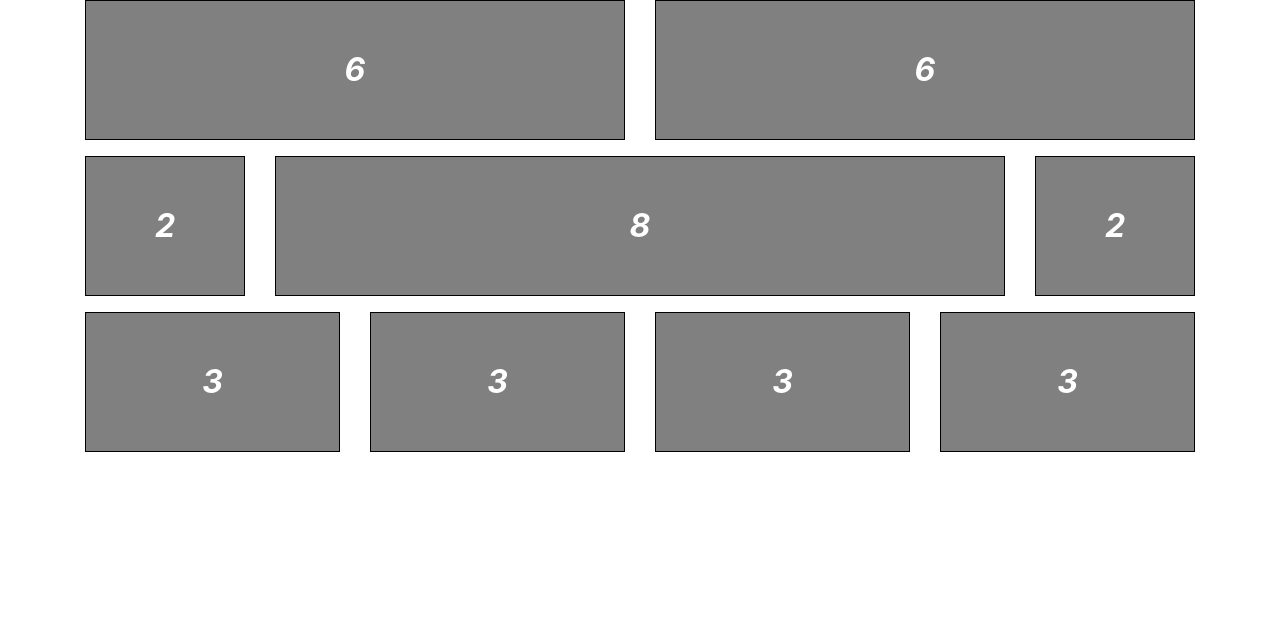
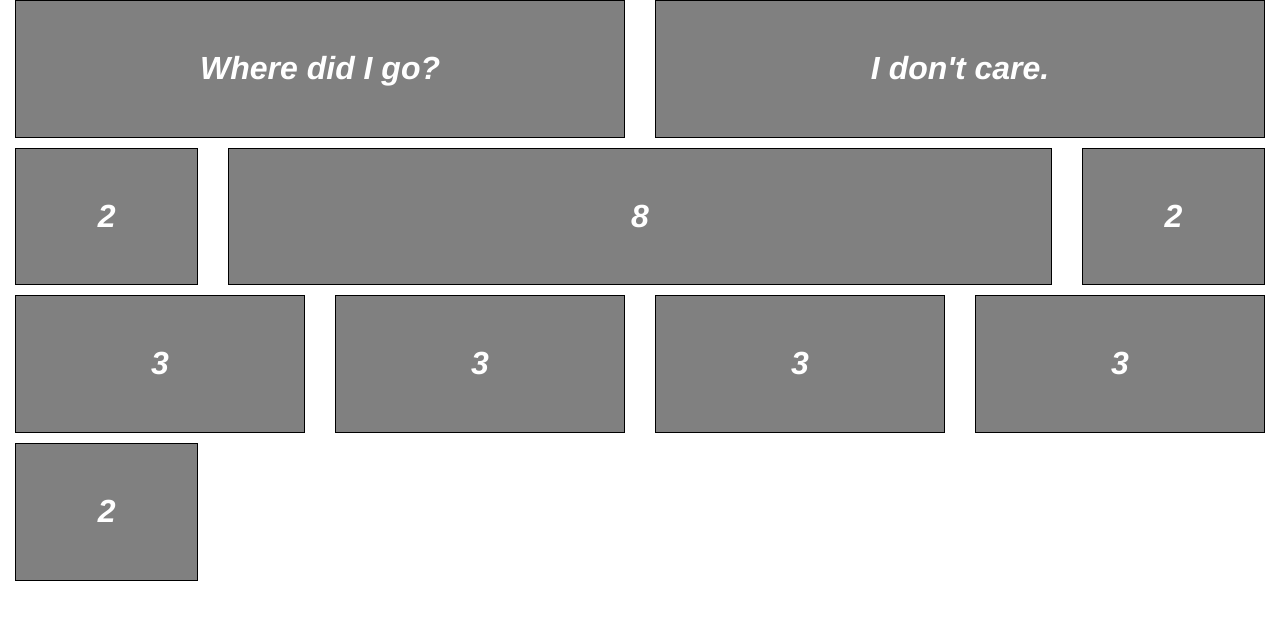
Before and after one commit to zachgroz/Gracchi-test, a plain HTML site: page Index.html in a window 1280 px wide. Drawn offline with nearby package versions, Linux system fonts and the light colour scheme.

Commit message:
Add new box

```diff
--- a/Index.html
+++ b/Index.html
@@ -3,18 +3,24 @@
 	<head>
 	<!-- Meta data-->
 		<title>Boiler plate</title>
-		<link rel="stylesheet" href="https://maxcdn.bootstrapcdn.com/bootstrap/4.0.0-beta.2/css/bootstrap.min.css" integrity="sha384-PsH8R72JQ3SOdhVi3uxftmaW6Vc51MKb0q5P2rRUpPvrszuE4W1povHYgTpBfshb" crossorigin="anonymous">
-		<script src="https://maxcdn.bootstrapcdn.com/bootstrap/4.0.0-beta.2/js/bootstrap.min.js" integrity="sha384-alpBpkh1PFOepccYVYDB4do5UnbKysX5WZXm3XxPqe5iKTfUKjNkCk9SaVuEZflJ" crossorigin="anonymous"></script>
+		<!-- Latest compiled and minified CSS -->
+		<link rel="stylesheet" href="https://maxcdn.bootstrapcdn.com/bootstrap/3.3.7/css/bootstrap.min.css" integrity="sha384-BVYiiSIFeK1dGmJRAkycuHAHRg32OmUcww7on3RYdg4Va+PmSTsz/K68vbdEjh4u" crossorigin="anonymous">
+
+		<!-- Optional theme -->
+		<link rel="stylesheet" href="https://maxcdn.bootstrapcdn.com/bootstrap/3.3.7/css/bootstrap-theme.min.css" integrity="sha384-rHyoN1iRsVXV4nD0JutlnGaslCJuC7uwjduW9SVrLvRYooPp2bWYgmgJQIXwl/Sp" crossorigin="anonymous">
+
+		<!-- Latest compiled and minified JavaScript -->
+		<script src="https://maxcdn.bootstrapcdn.com/bootstrap/3.3.7/js/bootstrap.min.js" integrity="sha384-Tc5IQib027qvyjSMfHjOMaLkfuWVxZxUPnCJA7l2mCWNIpG9mGCD8wGNIcPD7Txa" crossorigin="anonymous"></script>
 		<link rel="stylesheet" type="text/css" href="css/style.css">
 	</head>
 	<body>
-		<div class="container">
+		<div class="container-fluid">
 			<div class="row">
-				<div class="col-md-6">
-					<p class="content">6</p>
+				<div class="col-md-6 hidden-xs">
+					<p class="content">Where did I go?</p>
 				</div>
-				<div class="col-md-6">
-					<p class="content">6</p>
+				<div class="col-md-6 col-xs-12">
+					<p class="content">I don't care.</p>
 				</div>
 			</div>
 			<div class="row">
@@ -42,6 +48,16 @@
 					<p class="content">3</p>
 				</div>
 			</div>
+			<div class="row">
+				<div class="col-xs-12 col-sm-8 col-md-4 col-lg-2">
+					<p class="content">2</p>
+				</div>
+			</div>
+			<div class="row">
+				<div class="visible-xs">
+					<p class="content">The quick brown fox jumps over the lazy dog.</p>
+				</div>
+			</div>
 		</div>
 	</body>
 </html>
```
